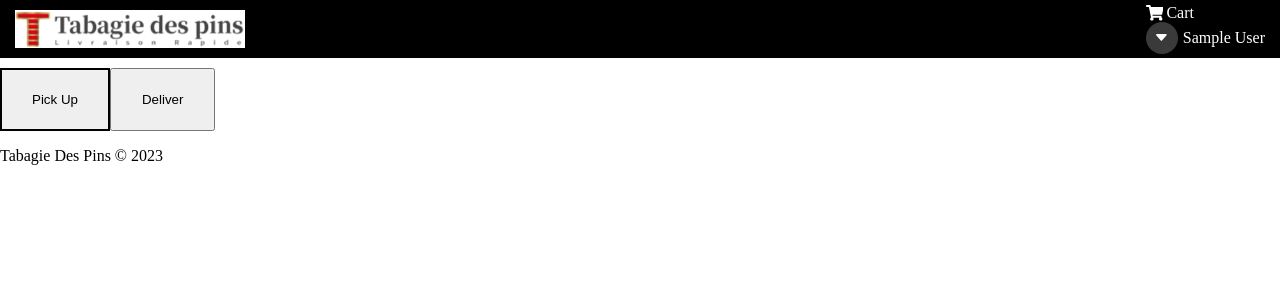
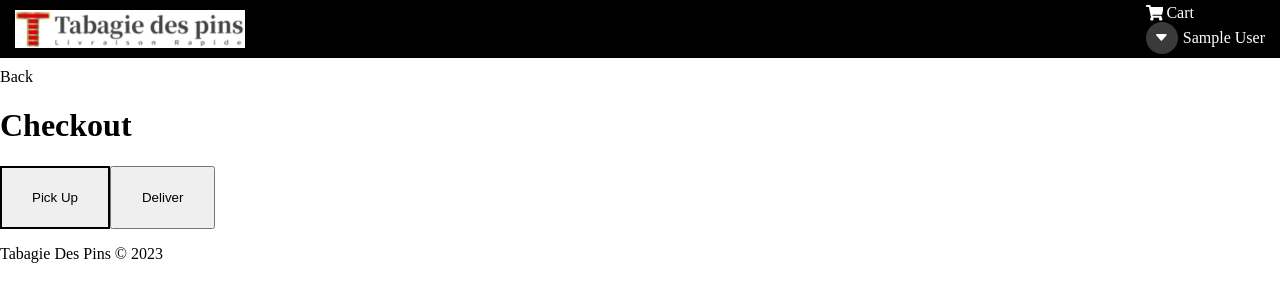
Before and after one commit to brian-pan/taba-retail, a React (Vite) app in the folder frontend/: page /checkout in a window 1280 px wide. Shown: the top 302 px of the page. Built offline with nearby package versions, Linux system fonts and the light colour scheme; sample sign-in values are in the browser's storage.

Commit message:
add heading and back cta

```diff
--- a/frontend/src/screens/CheckoutScreen.tsx
+++ b/frontend/src/screens/CheckoutScreen.tsx
@@ -1,6 +1,7 @@
 import * as React from "react";
 import { useState } from "react";
 import { useSelector, useDispatch } from "react-redux";
+import { Link } from "react-router-dom";
 
 import { setDeliverMethod } from "../slices/feSlices/cartSlice";
 import "../assets/styles/screens/CheckoutScreen.scss";
@@ -20,6 +21,13 @@ const CheckoutScreen: React.FunctionComponent<CheckoutScreenProps> = () => {
 
   return (
     <div className="checkout-screen-wrapper">
+      <div className="checkout-screen__heading-wrapper">
+        <Link className="checkout-screen__heading-cta" to="/cart">
+          Back
+        </Link>
+        <h1 className="checkout-screen__heading">Checkout</h1>
+      </div>
+      <div className="checkout-screen__content-wrapper">
         <div className="checkout-screen__switchers">
           <button
             className={`checkout-screen__switcher ${
@@ -39,6 +47,7 @@ const CheckoutScreen: React.FunctionComponent<CheckoutScreenProps> = () => {
           </button>
         </div>
       </div>
+    </div>
   );
 };
 
```
Lines whose indentation alone changed are shown as unchanged.
